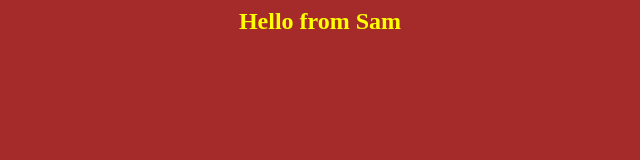
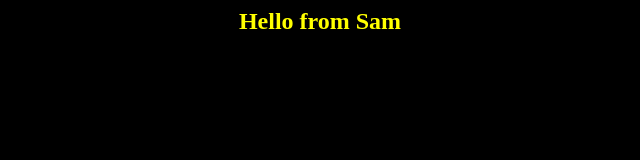
Before and after one commit to hsamvel/app-for-Jenkins, a plain HTML site: page index.html in a window 1280 px wide. Shown: the whole page, without its empty margins (320-960 px from the left). Drawn offline with Linux system fonts and the light colour scheme.

Commit message:
Change background color

```diff
--- a/index.html
+++ b/index.html
@@ -1,5 +1,5 @@
 <html>
-<body bgcolor=brown>
+<body bgcolor=black>
 <center>
 <h2><font color=yellow>Hello from Sam</font></h2>
 </center>
```
